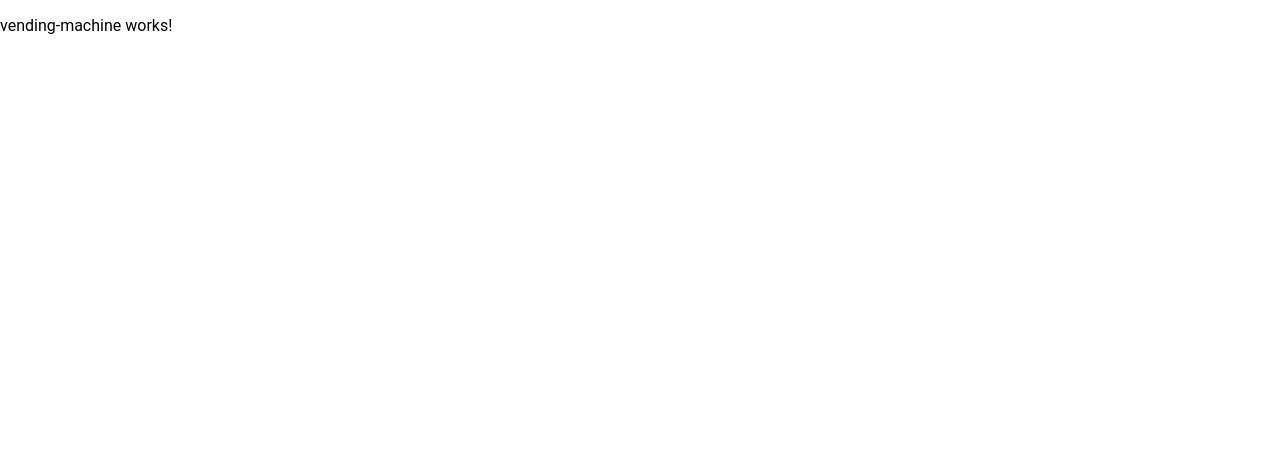
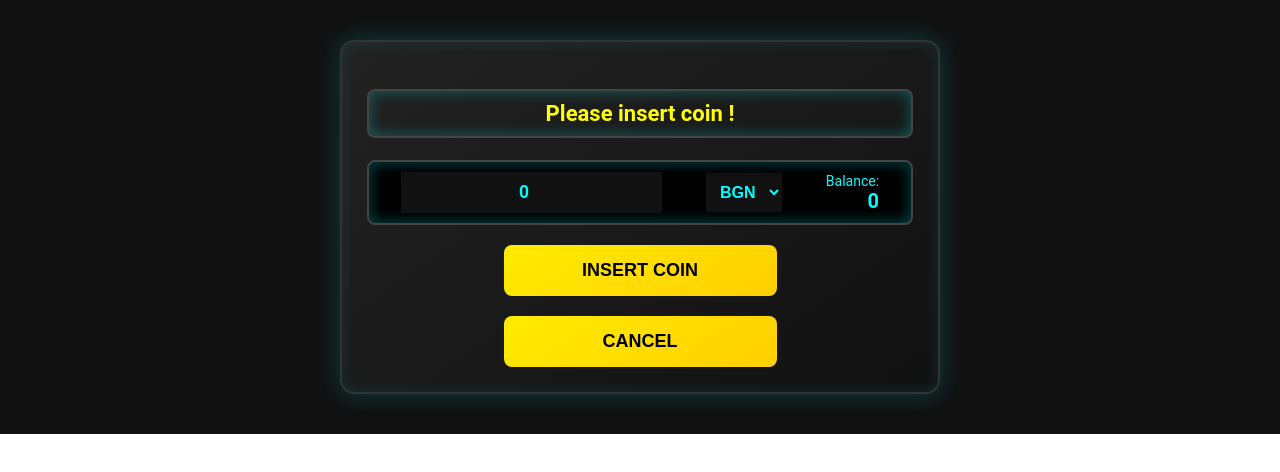
Before and after one commit to lakrizz1987/vending-app, an Angular app: page / in a window 1280 px wide. Shown: the top 472 px of the page. Built offline with nearby package versions, Linux system fonts and the light colour scheme; no server answers.

Commit message:
Adding vending displays and logic for valid coins, insert and cancel coins

```diff
--- a/src/app/app.scss
+++ b/src/app/app.scss
@@ -1,5 +1,5 @@
 .view-wrapper {
     width: 100%;
     height: 100vh;
-    overflow: hidden;
+    overflow-x: hidden;
 }
--- a/src/app/vending-machine/vending-machine.component.html
+++ b/src/app/vending-machine/vending-machine.component.html
@@ -1 +1,23 @@
-<p>vending-machine works!</p>
+<div class="vending-container">
+    <div class="vending-box">
+        <p class="message">
+           <span>{{displayMessage}}</span>
+        </p>
+        <div class="currency-box">
+            <div class="currency-input">
+                <input type="number" placeholder="0.00" step="0.05" [(ngModel)]="amount">
+                <select [(ngModel)]="currency">
+                    <option value="BGN">BGN</option>
+                    <option value="EUR">EUR</option>
+                    <option value="USD">USD</option>
+                </select>
+                <div class="balnce-container">
+                    <p>Balance:</p>
+                    <p class="balance-count">{{balance}}</p>
+                </div>
+            </div>
+            <button (click)="insertMoney()" class="insert-btn">Insert Coin</button>
+            <button (click)="balance > 0 && onCancel()" class="insert-btn">Cancel</button>
+        </div>
+    </div>
+</div>
--- a/src/app/vending-machine/vending-machine.component.scss
+++ b/src/app/vending-machine/vending-machine.component.scss
@@ -0,0 +1,138 @@
+.vending-container {
+    width: 100%;
+    display: flex;
+    justify-content: center;
+    padding: 40px;
+    background: #111;
+
+    .vending-box {
+        width: 50%;
+        background: linear-gradient(145deg, #222, #111);
+        border-radius: 14px;
+        padding: 25px;
+        box-shadow:
+            0 0 25px rgba(0, 255, 255, 0.2),
+            inset 0 0 15px rgba(0, 255, 255, 0.1);
+        border: 2px solid #333;
+
+        .message {
+            width: 100%;
+            color: white;
+            font-size: 22px;
+            font-weight: bold;
+            border: 2px solid #444;
+            box-shadow: inset 0 0 15px rgba(0, 255, 255, 0.3);
+            border-radius: 8px;
+            padding: 10px 8px;
+            text-align: center;
+            animation:  colorChange 3s linear infinite;
+        }
+
+
+        @keyframes colorChange {
+            0% {
+                color: white;
+            }
+
+            33% {
+                color: #0ff;
+            }
+
+            66% {
+                color: yellow;
+            }
+
+            100% {
+                color: white;
+            }
+        }
+
+        .currency-box {
+            display: flex;
+            flex-direction: column;
+            gap: 20px;
+
+            .currency-input {
+                display: flex;
+                align-items: center;
+                justify-content: space-around;
+                padding: 10px;
+                background: #000;
+                border-radius: 8px;
+                border: 2px solid #444;
+                box-shadow: inset 0 0 15px rgba(0, 255, 255, 0.3);
+
+                input {
+                    background: #111;
+                    border: none;
+                    padding: 10px;
+                    font-size: 18px;
+                    color: #0ff;
+                    font-weight: bold;
+                    outline: none;
+                    text-align: center;
+
+                    &:focus {
+                        outline: 1px solid #0ff;
+                    }
+                }
+
+                select {
+                    background: #111;
+                    border: none;
+                    padding: 10px;
+                    color: #0ff;
+                    font-size: 16px;
+                    font-weight: bold;
+                    outline: none;
+                    cursor: pointer;
+
+                    &:hover {
+                        color: #fff;
+                    }
+                }
+
+                .balnce-container {
+                    text-align: right;
+                    color: #0ff;
+                    font-size: 14px;
+
+                    p {
+                        margin: 0;
+                    }
+
+                    .balance-count {
+                        font-size: 20px;
+                        font-weight: bold;
+                    }
+                }
+            }
+        }
+
+        .insert-btn {
+            width: 50%;
+            padding: 15px;
+            font-size: 18px;
+            text-transform: uppercase;
+            border: none;
+            color: #000;
+            font-weight: bold;
+            border-radius: 8px;
+            cursor: pointer;
+            align-self: center;
+            background: linear-gradient(145deg, #ffec00, #ffcf00);
+            transition: 0.10s;
+
+            &:hover {
+                transform: scale(1.02);
+            }
+
+            &:active {
+                transform: translateY(6px);
+                box-shadow:
+                    0 0 0 #c49e00,
+                    0 3px 5px rgba(0, 0, 0, 0.6);
+            }
+        }
+    }
+}
--- a/src/app/vending-machine/vending-machine.component.ts
+++ b/src/app/vending-machine/vending-machine.component.ts
@@ -1,23 +1,76 @@
 import { Component, OnInit } from '@angular/core';
 import { ProductService } from '../../assets/product.service';
+import { FormsModule } from '@angular/forms';
 
 @Component({
   selector: 'app-vending-machine',
-  imports: [],
+  imports: [FormsModule],
   templateUrl: './vending-machine.component.html',
   styleUrl: './vending-machine.component.scss',
   standalone: true
 })
 
 export class VendingMachine implements OnInit {
-  constructor(private productService: ProductService) {
+  acceptedCoins: CoinsMap = {
+    BGN: [0.05, 0.1, 0.2, 0.5, 1, 2]
+  };
 
+  amount: number = 0;
+  currency: string = 'BGN';
+  balance: number = 0;
+  displayMessage: string = VendingMessages.INSERT_COIN;
+
+  constructor(
+    private productService: ProductService
+  ) { }
+
+  ngOnInit() {
+    setTimeout(() => {
+
+      this.productService.getProducts().subscribe(p => console.log(p))
+    }, 2000)
   }
 
-  ngOnInit(){
-    setTimeout(()=>{
+  insertMoney() {
+    if (!this.amount) {
+      return;
+    }
 
-      this.productService.getProducts().subscribe(p => console.log(p))
-    },2000)
+    if (this.isValidCoin(this.amount, this.currency)) {
+      this.balance = Number((this.balance + this.amount).toFixed(2));
+      this.amount = 0;
+    } else {
+      this.changeDisplayMessage(VendingMessages.INVALID_COIN);
+      this.amount = 0;
+    }
+  }
+
+  isValidCoin(amount: number, currency: string): boolean {
+    return this.acceptedCoins[currency]?.includes(amount) ?? false;
+  }
+
+  onCancel() {
+    this.amount = 0;
+    this.balance = 0;
+    this.changeDisplayMessage(VendingMessages.ORDER_CANCELED);
+  }
+
+  changeDisplayMessage(message: VendingMessages) {
+    this.displayMessage = message;
+    setTimeout(() => {
+      this.displayMessage = VendingMessages.INSERT_COIN;
+    }, 5000);
   }
 }
+
+
+type CoinsMap = {
+  [key: string]: number[];
+};
+
+export enum VendingMessages {
+  INSERT_COIN = 'Please insert coin !',
+  INVALID_COIN = 'Invalid coin !!!',
+  TAKE_PURCHASE = 'Please take your purchase !',
+  ORDER_CANCELED = 'Order canceled, please take your coins !'
+}
```
